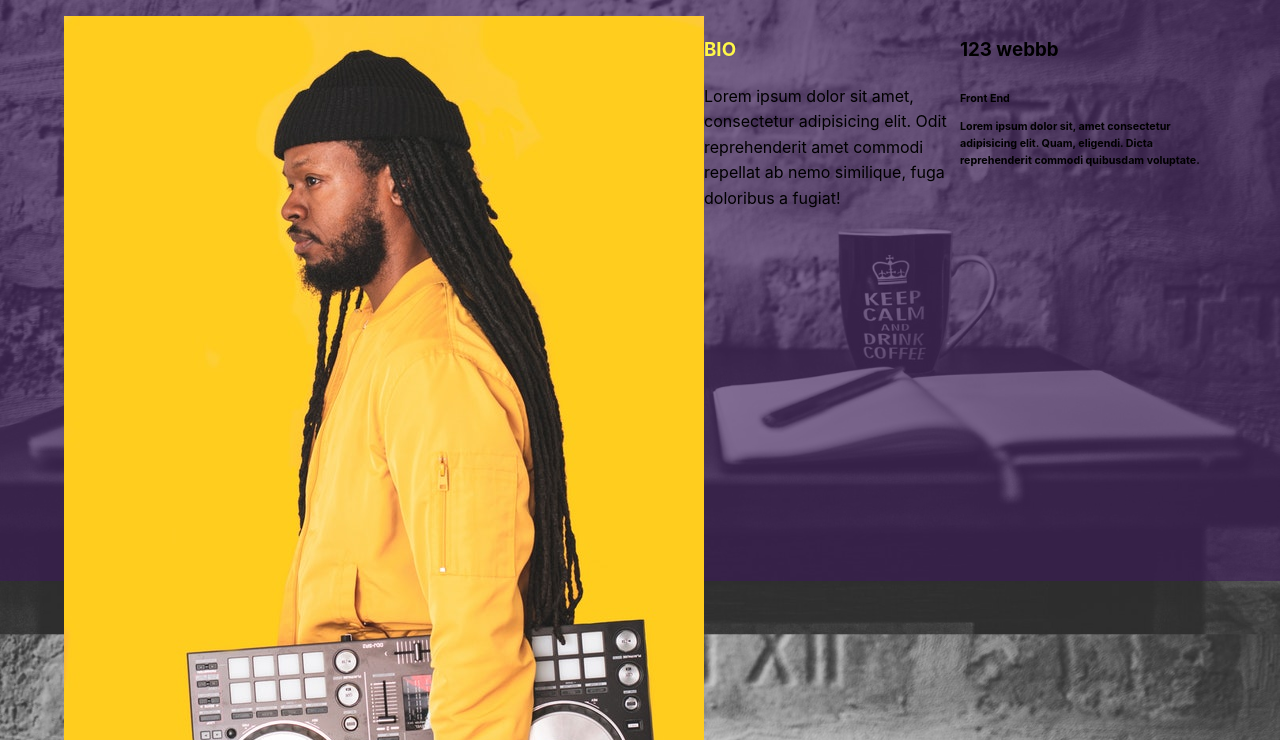
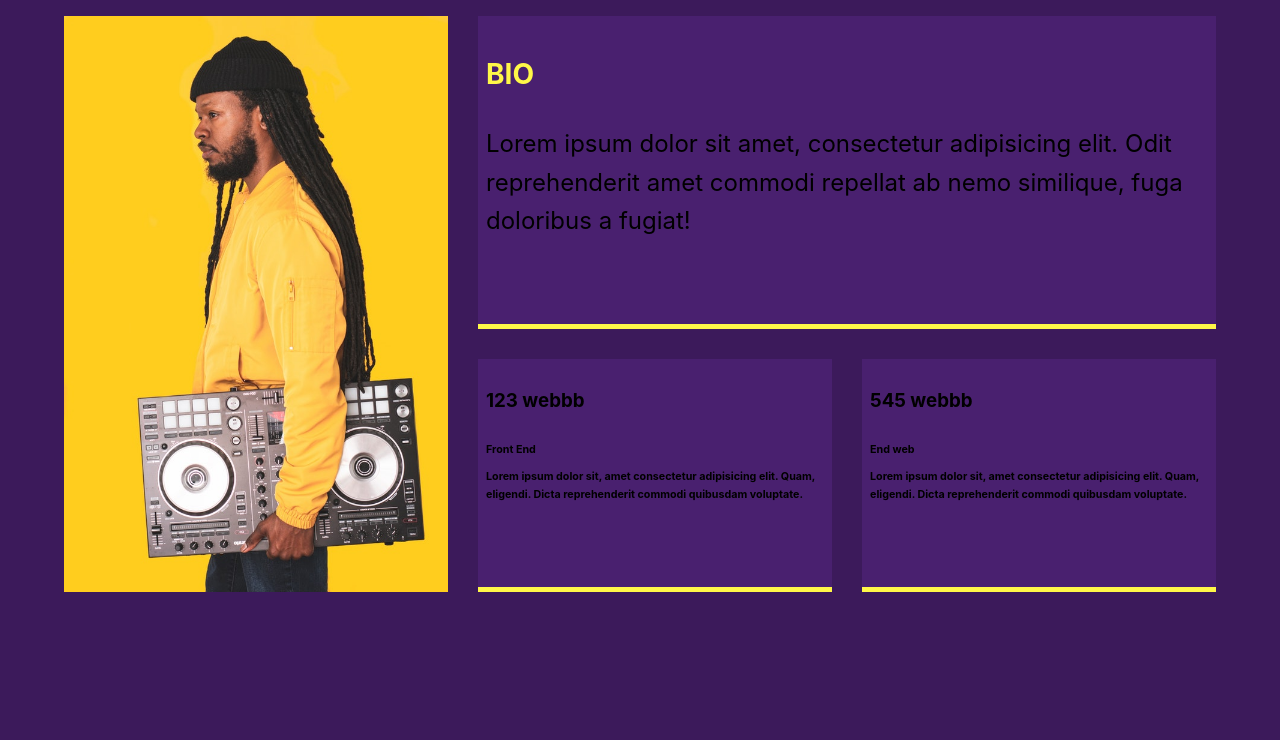
Before and after one commit to Ajas757/Portfolio, a website: page dist/about.html in a window 1280 px wide. Shown: the part 219-959 px from the top of the page. After the commit the page ends 811 px from the top, so only its background shows below. Drawn offline with Linux system fonts and the light colour scheme.

Commit message:
Removed background image

```diff
--- a/scss/main.scss
+++ b/scss/main.scss
@@ -83,10 +83,37 @@ main {
 
 .about-info {
   display: grid;
+  grid-gap: 30px;
   grid-template-areas:
     "bioimage bio bio"
     "bioimage job1 job2";
   grid-template-columns: repeat(3, 1fr);
+
+  .bio-image {
+    grid-area: bioimage;
+    height: auto;
+    max-width: 30vw;
+  }
+
+  .bio {
+    grid-area: bio;
+    font-size: 1.5rem;
+  }
+
+  .job-1 {
+    grid-area: job1;
+  }
+
+  .job-2 {
+    grid-area: job2;
+  }
+
+  .job,
+  .bio {
+    background: lighten($primary-color, 5);
+    padding: 0.5rem;
+    border-bottom: $secondary-color 5px solid;
+  }
 }
 
 //Projects
```
Also changed, not shown: dist/about.html, dist/css/main.css.
